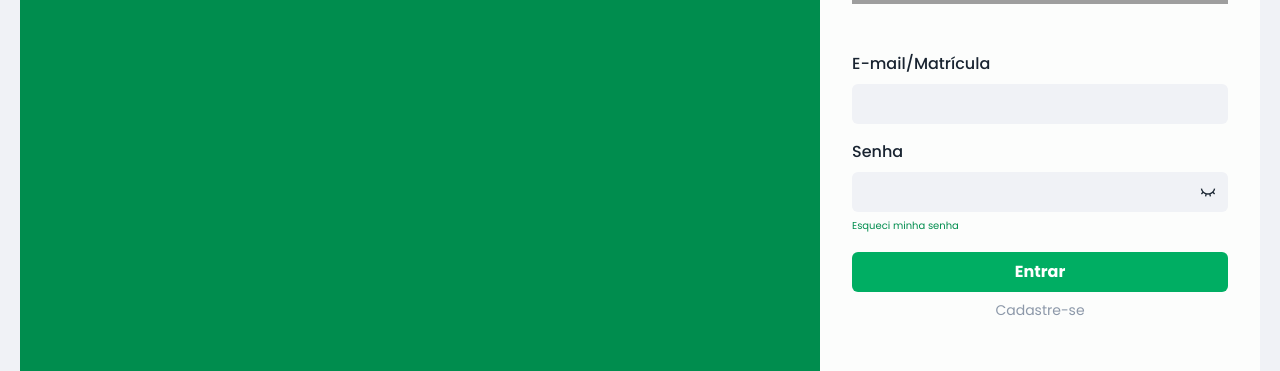
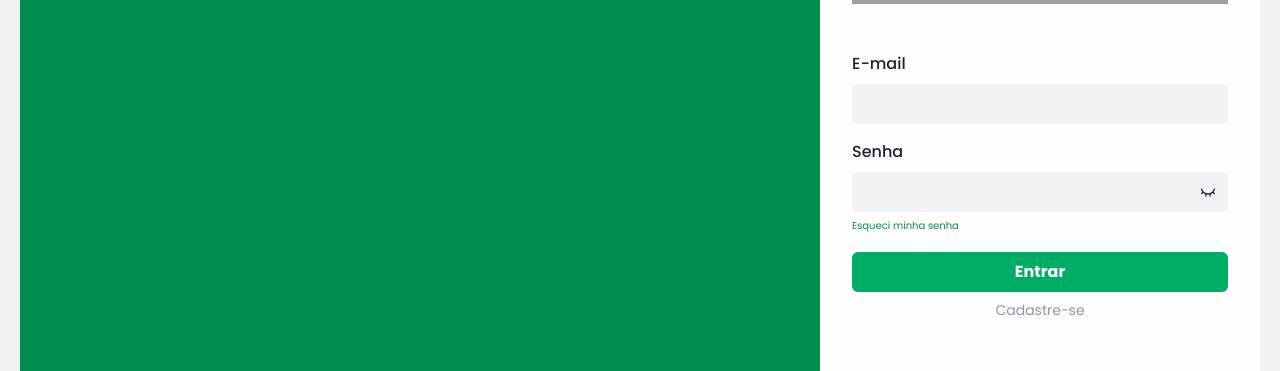
Before and after one commit to maiselfy/ideedutech-frontend, a Next.js app: page / in a window 1280 px wide. Shown: the part 200-571 px from the top of the page. Built offline with nearby package versions, Linux system fonts and the light colour scheme; grey boxes are pictures that could not be loaded.

Commit message:
feat: validation login

```diff
--- a/src/pages/index.tsx
+++ b/src/pages/index.tsx
@@ -1,4 +1,5 @@
 import { Input } from '@/components/form/Input';
+import * as yup from 'yup';
 import { InputPassword } from '@/components/form/InputPassword';
 import {
   Box,
@@ -11,8 +12,31 @@ import {
   Text,
   VStack,
 } from '@chakra-ui/react';
+import { yupResolver } from '@hookform/resolvers/yup';
+import { useForm } from 'react-hook-form';
+interface UserData {
+  email: string;
+  password: string;
+}
+
+const userSchema = yup.object().shape({
+  email: yup.string().email('Não é um email').required('Email obrigatório'),
+
+  password: yup
+    .string()
+    .min(6, 'No mínimo 6 caracteres')
+    .required('A senha é obrigatório'),
+});
 
 export default function Home() {
+  const { register, getValues, handleSubmit, formState } = useForm({
+    resolver: yupResolver(userSchema),
+  });
+
+  const handleSignIn = async (data: UserData) => {
+    console.log({ ...data });
+  };
+
   return (
     <Flex
       w="100%"
@@ -41,10 +65,20 @@ export default function Home() {
             marginTop="8"
             src="https://user-images.githubusercontent.com/49327985/154309877-cd022fe2-feb8-4193-b61a-baea24104eec.svg"
           />
-          <VStack spacing="4">
-            <Input label="E-mail/Matrícula" />
+          <VStack spacing="4" as="form" onSubmit={handleSubmit(handleSignIn)}>
+            <Input
+              label="E-mail"
+              name="email"
+              error={formState.errors.email}
+              {...register('email')}
+            />
             <Box w="100%">
-              <InputPassword label="Senha" />
+              <InputPassword
+                label="Senha"
+                name="password"
+                error={formState.errors.password}
+                {...register('password')}
+              />
               <Link fontSize="x-small" color="green.600">
                 Esqueci minha senha
               </Link>
@@ -55,7 +89,12 @@ export default function Home() {
               justify="center"
               alignItems="center"
             >
-              <Button colorScheme="green" w="100%" marginBottom="2">
+              <Button
+                colorScheme="green"
+                w="100%"
+                marginBottom="2"
+                type="submit"
+              >
                 Entrar
               </Button>
               <Link fontSize="sm" color="gray.400">
```
